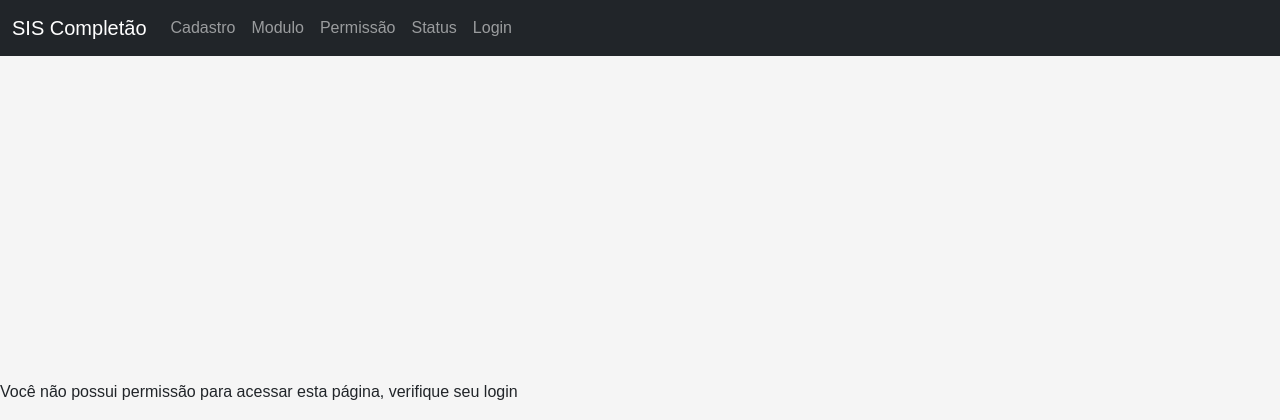
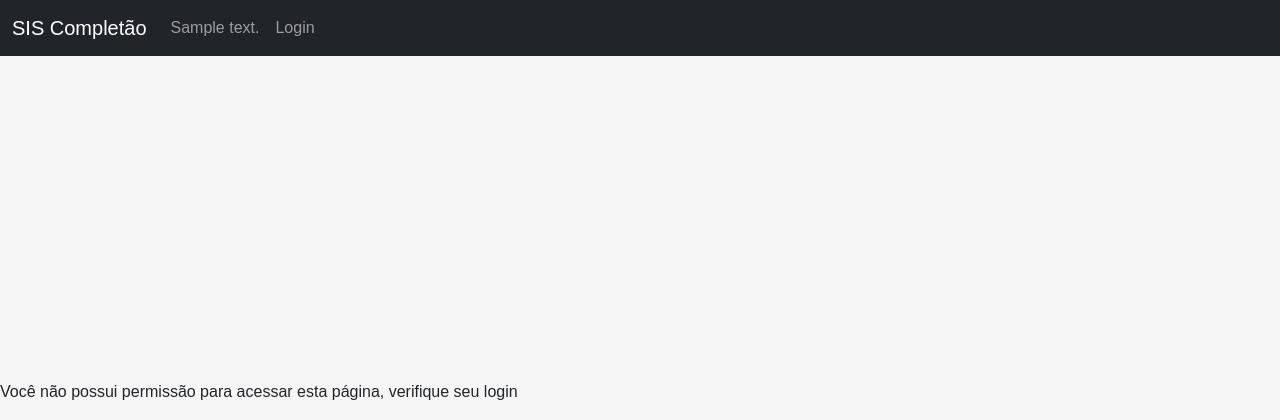
Before and after one commit to LucieneCavalcanti/siscompletao, a PHP site: page /cadastrousuario.php in a window 1280 px wide. Shown: the top 420 px of the page. Run offline with PHP 8.4, Linux system fonts and the light colour scheme; tables that the repository leaves empty or names only in its code hold one stand-in row (values such as "Sample post").

Commit message:
25/04/2024
Problemas com o cadastro de usuários, produtos e categorias ok!
Atualizado o script.

```diff
--- a/cadastrousuario.php
+++ b/cadastrousuario.php
@@ -1,27 +1,5 @@
 <?php
   require_once "topo.php";
-?>
-
-<!doctype html>
-<html lang="en">
-  <head>
-    <meta charset="utf-8">
-    <meta name="viewport" content="width=device-width, initial-scale=1">
-    <meta name="description" content="">
-    <meta name="author" content="Mark Otto, Jacob Thornton, and Bootstrap contributors">
-    <meta name="generator" content="Hugo 0.104.2">
-    <title>SIS Completão - Cadastro</title>
-
-    <link rel="canonical" href="https://getbootstrap.com/docs/5.2/examples/sign-in/">
-    <link href="assets/dist/css/bootstrap.min.css" rel="stylesheet">
-    <link rel="stylesheet" href="https://fonts.googleapis.com/css2?family=Material+Symbols+Outlined:opsz,wght,FILL,GRAD@20..48,100..700,0..1,-50..200" />
-    <link href="css/style.css" rel="stylesheet">
-    <link href="css/signin.css" rel="stylesheet">
-
-
-  </head>
-  <body class="text-center">
-  <?php
   session_start();
   if(isset($_SESSION['idUsuario'])
   && $_SESSION['idUsuario']<>0) { //se login ok
@@ -42,7 +20,7 @@
           $email=$_POST['email'];
           $senha=$_POST['senha'];
           //echo "entrou no post";
-        } else {
+        } else if($_SERVER['REQUEST_METHOD'] == 'POST'){
           $acao="novo";
           $id=0;
           $nome="";
--- a/topo.php
+++ b/topo.php
@@ -27,18 +27,16 @@
             </button>
             <div class="collapse navbar-collapse" id="navbarNav">
                 <ul class="navbar-nav">
-                    <li class="nav-item">
-                        <a class="nav-link" href="cadastrousuario.php">Cadastro</a>
-                    </li>
-                    <li class="nav-item">
-                        <a class="nav-link" href="modulo.php">Modulo</a>
-                    </li>
-                    <li class="nav-item">
-                        <a class="nav-link" href="permissao.php">Permissão</a>
-                    </li>
-                    <li class="nav-item">
-                        <a class="nav-link" href="status.php">Status</a>
-                    </li>
+                    <?php
+                    require_once ("bd/conexao.php");
+                    $sql = "select * from tbmodulos order by descricao";
+                    $resultado = $conn->query($sql);
+                    foreach($resultado as $registro) {
+                        echo "<li class='nav-item'>
+                            <a class='nav-link' href='".$registro['link']."'>"
+                            .$registro['descricao']."</a></li>";
+                    }
+                    ?>
                     <li class="nav-item">
                         <a class="nav-link" href="login.php">Login</a>
                     </li>
```
Also changed, not shown: produto.php (+5 -5 lines).
